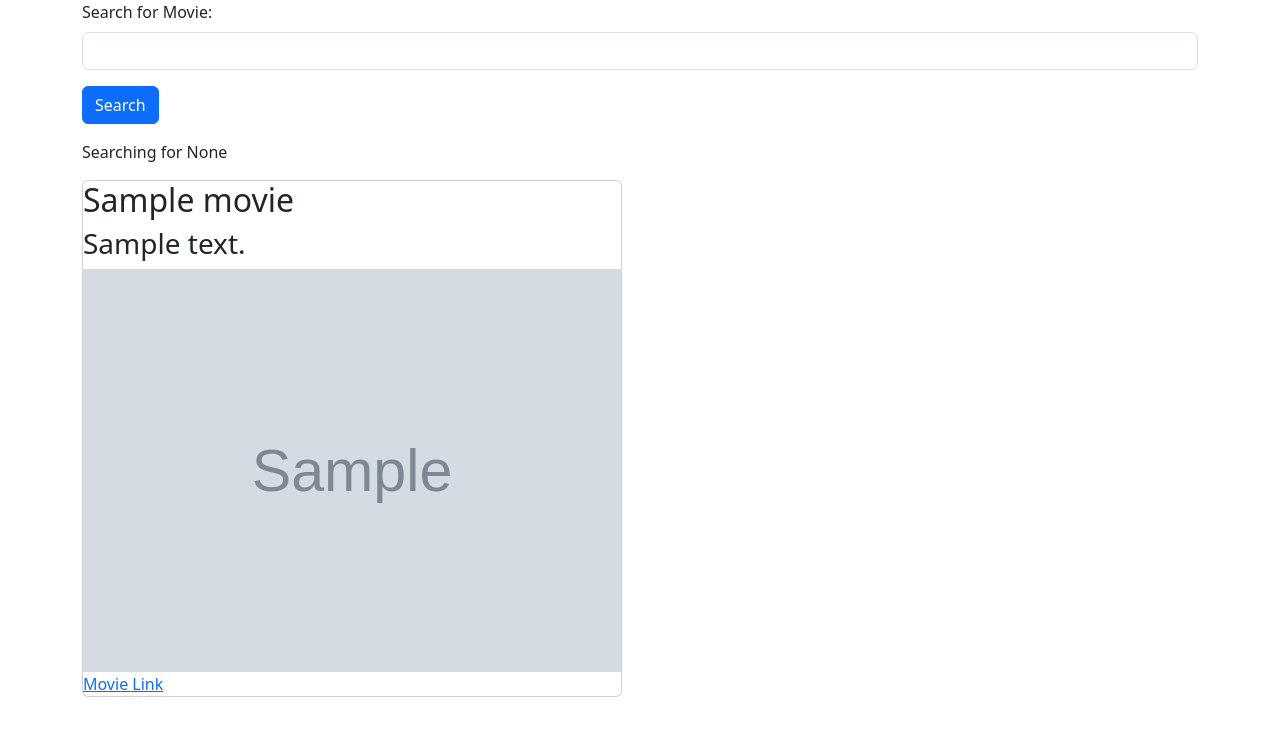
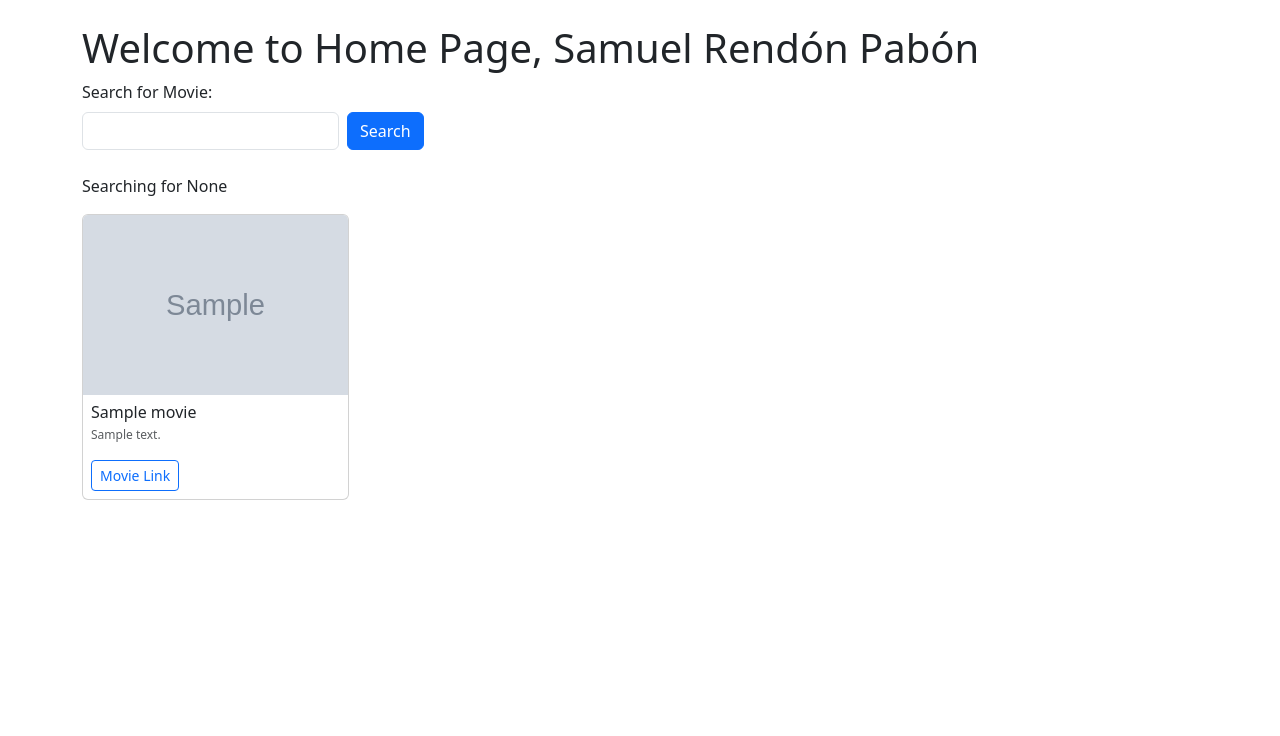
Before and after one commit to Juanp-la/Proyecto-Integrador-1, a Django app: page / in a window 1280 px wide. Shown: the top 736 px of the page. Run offline with Django 5.2, Linux system fonts and the light colour scheme; tables that the repository leaves empty hold one stand-in row (values such as "Sample post"); grey boxes marked "Sample" are stand-in pictures.

Commit message:
agregar nombre y mejorar estilo de peliculas

```diff
--- a/movie/templates/home.html
+++ b/movie/templates/home.html
@@ -2,24 +2,37 @@
 <link href="https://cdn.jsdelivr.net/npm/bootstrap@5.3.7/dist/css/bootstrap.min.css" rel="stylesheet">
 </head>
 
-<div class="container">
-    <form action="">
-        <div class="mb-3">
+<div class="container mt-4">
+    <h1>Welcome to Home Page, {{ name }}</h1>
+
+    <form action="" class="mb-4">
+        <div class="row g-2 align-items-end">
+            <div class="col-auto">
                 <label for="searchMovie" class="form-label">Search for Movie:</label>
                 <input type="text" class="form-control" name="searchMovie"/>
             </div>
+            <div class="col-auto">
                 <button type="submit" class="btn btn-primary">Search</button>
+            </div>
+        </div>
     </form>
+
     <p>Searching for {{ searchTerm }}</p>
+
+    <div class="row row-cols-2 row-cols-md-4 g-3">
         {% for movie in movies %}
-        <div class="card mb-3" style="max-width: 540px;">
-            <h2>{{ movie.title }}</h2>
-            <h3>{{ movie.description }}</h3>
-            <img src="{{ movie.image.url }}" class="img-fluid">
+            <div class="col">
+                <div class="card h-100">
+                    <img src="{{ movie.image.url }}" class="card-img-top" style="height: 180px; object-fit: cover;">
+                    <div class="card-body p-2">
+                        <h6 class="card-title mb-1">{{ movie.title }}</h6>
+                        <p class="card-text small text-muted" style="font-size: 0.75rem;">{{ movie.description }}</p>
                         {% if movie.url %}
-                <a href="{{ movie.url }}"> Movie Link </a>
+                            <a href="{{ movie.url }}" class="btn btn-sm btn-outline-primary">Movie Link</a>
                         {% endif %}
                     </div>
+                </div>
+            </div>
         {% endfor %}
-    <br/>
     </div>
+</div>
--- a/movie/views.py
+++ b/movie/views.py
@@ -11,7 +11,7 @@ def home(request):
         movies = Movie.objects.filter(title__icontains=searchTerm)
     else:
         movies = Movie.objects.all()
-    return render(request, 'home.html', {'searchTerm': searchTerm, 'movies': movies, 'name': 'Samuel Rendón'})
+    return render(request, 'home.html', {'searchTerm': searchTerm, 'movies': movies, 'name': 'Samuel Rendón Pabón'})
 
 def about(request):
     return render(request, 'about.html')
```
Lines whose indentation alone changed are shown as unchanged.
